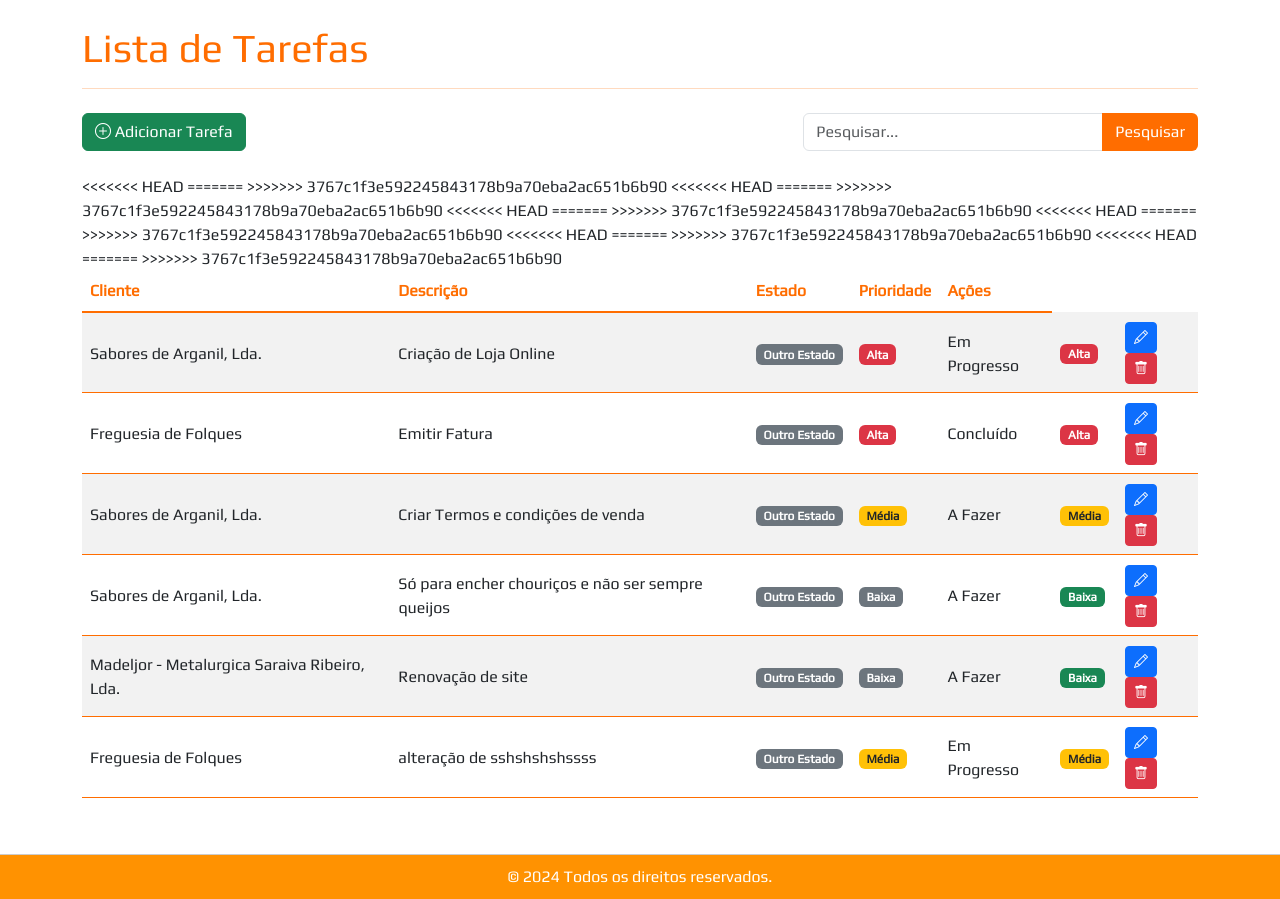
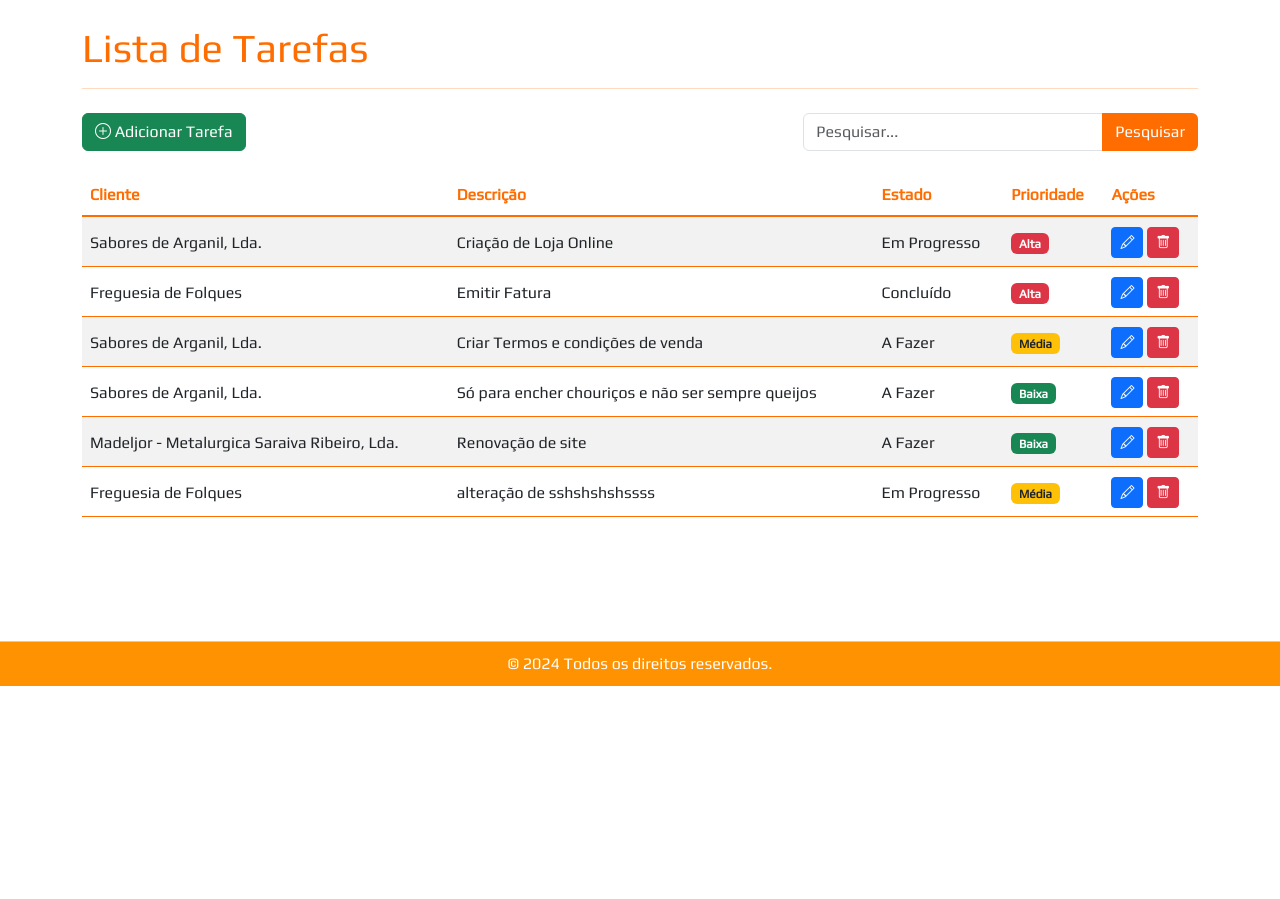
Before and after one commit to 7digito/setimodigito, a Django app: page /tarefas/tarefas/ in a window 1280 px wide. Shown: the part 114-1013 px from the top of the page. After the commit the page ends 800 px from the top, so only its background shows below. Run offline with Django 5.2, Linux system fonts and the light colour scheme; data comes from the database, SQL or seed files in the repository; some libraries are stand-ins or nearby versions.

Commit message:
dominios corrigido e tarefas a meio

```diff
--- a/tarefas/templates/tarefas/listar_tarefas.html
+++ b/tarefas/templates/tarefas/listar_tarefas.html
@@ -7,24 +7,19 @@
 <link rel="stylesheet" type="text/css" href="{% static 'css/tables.css' %}">
 
 <h1 class="mt-4" style="color: #ff6d00;">Lista de Tarefas</h1>
-<hr style="border-color: #ff6d00;"> <!-- Divisor abaixo do título -->
+<hr style="border-color: #ff6d00;">
 
 <div class="d-flex justify-content-between align-items-center mb-4 mt-4">
-    <!-- Botão para adicionar uma nova tarefa -->
     <a href="{% url 'adicionar_tarefa' %}" class="btn btn-success">
         <i class="bi bi-plus-circle"></i> Adicionar Tarefa
     </a>
 
-    <!-- Formulário de pesquisa -->
     <form action="{% url 'listar_tarefas' %}" method="get" class="form-inline">
         <div class="input-group">
-            <!-- Campo de entrada para pesquisa -->
             <input type="text" name="search" id="taskSearch" class="form-control" style="width: 300px;"
                    placeholder="Pesquisar..." value="{{ search_query }}">
 
-            <!-- Botão para limpar ou pesquisar -->
-            <button class="btn" type="button" id="searchButton" style="background-color: #ff6d00; color: white;"
-                    onclick="clearSearch()">
+            <button class="btn" type="submit" style="background-color: #ff6d00; color: white;">
                 {% if search_query %}
                     Limpar
                 {% else %}
@@ -35,7 +30,6 @@
     </form>
 </div>
 
-<!-- Tabela de tarefas -->
 <table class="table table-striped">
     <thead>
         <tr>
@@ -48,33 +42,10 @@
     </thead>
     <tbody>
         {% for tarefa in tarefas %}
-        <tr style="border-bottom: 1px solid #ff6d00;"> <!-- Linha com borda inferior laranja -->
+        <tr style="border-bottom: 1px solid #ff6d00;">
             <td style="padding-top: 10px; vertical-align: middle;">{{ tarefa.cliente.nome }}</td>
             <td style="padding-top: 10px; vertical-align: middle;">{{ tarefa.descricao }}</td>
-<<<<<<< HEAD
-            <td style="padding-top: 10px; vertical-align: middle;">
-                {% if tarefa.estado == 'pendente' %}
-                    <span class="badge bg-warning text-dark">Pendente</span>
-                {% elif tarefa.estado == 'em_andamento' %}
-                    <span class="badge bg-info text-dark">Em Andamento</span>
-                {% elif tarefa.estado == 'concluida' %}
-                    <span class="badge bg-success">Concluída</span>
-                {% else %}
-                    <span class="badge bg-secondary">Outro Estado</span>
-                {% endif %}
-            </td>
-            <td style="padding-top: 10px; vertical-align: middle;">
-                {% if tarefa.prioridade == 'alta' %}
-                    <span class="badge bg-danger">Alta</span>
-                {% elif tarefa.prioridade == 'media' %}
-                    <span class="badge bg-warning text-dark">Média</span>
-                {% else %}
-                    <span class="badge bg-secondary">Baixa</span>
-                {% endif %}
-            </td>
-=======
             <td style="padding-top: 10px; vertical-align: middle;">{{ tarefa.get_estado_display }}</td>
->>>>>>> 3767c1f3e592245843178b9a70eba2ac651b6b90
             <td style="padding-top: 10px; vertical-align: middle;">
                 {% if tarefa.prioridade == 'alta' %}
                     <span class="badge bg-danger">Alta</span>
@@ -86,9 +57,7 @@
                     <span class="badge bg-secondary">Indefinida</span>
                 {% endif %}
             </td>
-
             <td style="padding-top: 10px; vertical-align: middle;">
-                <!-- Ícones de ação ao invés de texto -->
                 <a href="{% url 'editar_tarefa' tarefa.id %}" class="btn btn-sm btn-primary" title="Editar">
                     <i class="bi bi-pencil" style="color: #ffffff;"></i>
                 </a>
@@ -106,54 +75,6 @@
         {% endfor %}
     </tbody>
 </table>
-
-<!-- Navegação da paginação -->
-<div class="d-flex justify-content-center mb-4">
-    <nav aria-label="Page navigation example">
-        <ul class="pagination">
-            {% if page_obj.has_previous %}
-            <li class="page-item">
-                <a class="page-link" href="?page=1&search={{ search_query }}" aria-label="Primeira" style="color: #ff6d00;">
-                    <span aria-hidden="true">&laquo;</span>
-                </a>
-            </li>
-            <li class="page-item">
-                <a class="page-link" href="?page={{ page_obj.previous_page_number }}&search={{ search_query }}"
-                   aria-label="Anterior" style="color: #ff6d00;">
-                    <span aria-hidden="true">&#8249;</span>
-                </a>
-            </li>
-            {% endif %}
-
-            {% for num in page_obj.paginator.page_range %}
-            {% if num == page_obj.number %}
-            <li class="page-item active" aria-current="page">
-                <span class="page-link" style="background-color: #ff6d00; color: white;">{{ num }}</span>
-            </li>
-            {% else %}
-            <li class="page-item">
-                <a class="page-link" href="?page={{ num }}&search={{ search_query }}" style="color: #ff6d00;">{{ num }}</a>
-            </li>
-            {% endif %}
-            {% endfor %}
-
-            {% if page_obj.has_next %}
-            <li class="page-item">
-                <a class="page-link" href="?page={{ page_obj.next_page_number }}&search={{ search_query }}"
-                   aria-label="Próxima" style="color: #ff6d00;">
-                    <span aria-hidden="true">&#8250;</span>
-                </a>
-            </li>
-            <li class="page-item">
-                <a class="page-link" href="?page={{ page_obj.paginator.num_pages }}&search={{ search_query }}"
-                   aria-label="Última" style="color: #ff6d00;">
-                    <span aria-hidden="true">&raquo;</span>
-                </a>
-            </li>
-            {% endif %}
-        </ul>
-    </nav>
-</div>
 
 <!-- Modal de confirmação de eliminação -->
 <div class="modal fade" id="deleteModal" tabindex="-1" aria-labelledby="deleteModalLabel" aria-hidden="true">
@@ -179,18 +100,16 @@
 </div>
 
 <script>
-    // Função para limpar o campo de pesquisa e enviar o formulário
     function clearSearch() {
         var searchField = document.getElementById('taskSearch');
-        searchField.value = ''; // Limpa o campo de pesquisa
-        searchField.form.submit(); // Envia o formulário
+        searchField.value = '';
+        searchField.form.submit();
     }
 
-    // Função para configurar os dados da tarefa a ser eliminada no modal
     function setDeleteData(nome, id) {
-        document.getElementById('tarefaNome').textContent = nome; // Atualiza o nome da tarefa no modal
-        document.getElementById('tarefa_id').value = id; // Atualiza o id correto
-        document.getElementById('deleteForm').action = `{% url 'apagar_tarefa' 0 %}`.replace('0', id); // Define a ação do formulário
+        document.getElementById('tarefaNome').textContent = nome;
+        document.getElementById('tarefa_id').value = id;
+        document.getElementById('deleteForm').action = `{% url 'apagar_tarefa' 0 %}`.replace('0', id);
     }
 </script>
 
--- a/tarefas/views.py
+++ b/tarefas/views.py
@@ -1,14 +1,23 @@
 from django.shortcuts import render, redirect, get_object_or_404
 from django.http import JsonResponse
-from django.views.decorators.csrf import csrf_exempt  # Temporariamente para teste
+from django.views.decorators.csrf import csrf_exempt
 from django.contrib import messages
 from .models import Tarefa
 from .forms import TarefaForm
 import json
 
 def listar_tarefas(request):
+    search_query = request.GET.get('search', '')
     tarefas = Tarefa.objects.all()
-    return render(request, 'tarefas/listar_tarefas.html', {'tarefas': tarefas})
+
+    if search_query:
+        tarefas = tarefas.filter(descricao__icontains=search_query)
+
+    return render(request, 'tarefas/listar_tarefas.html', {
+        'tarefas': tarefas,
+        'search_query': search_query
+    })
+
 
 def tarefas_home(request):
     tarefas_a_fazer = Tarefa.objects.filter(estado='a_fazer')
```
